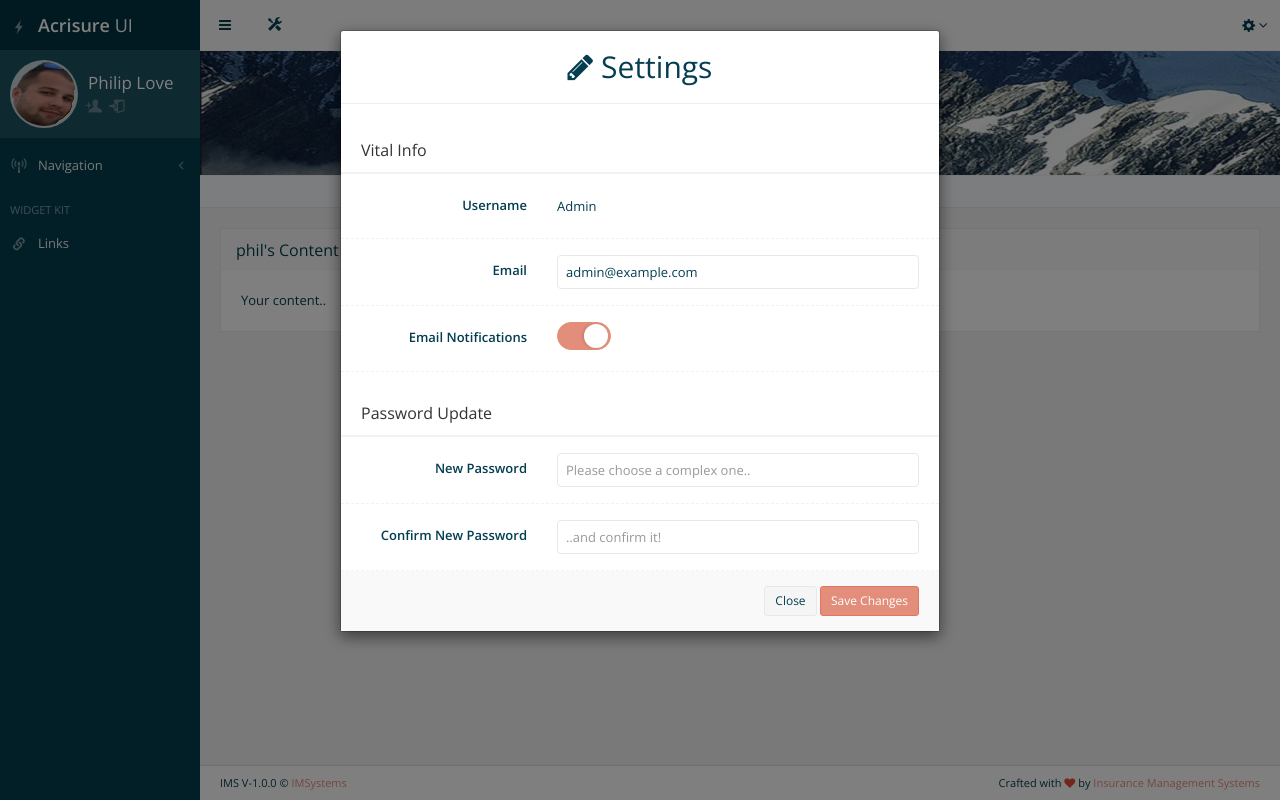
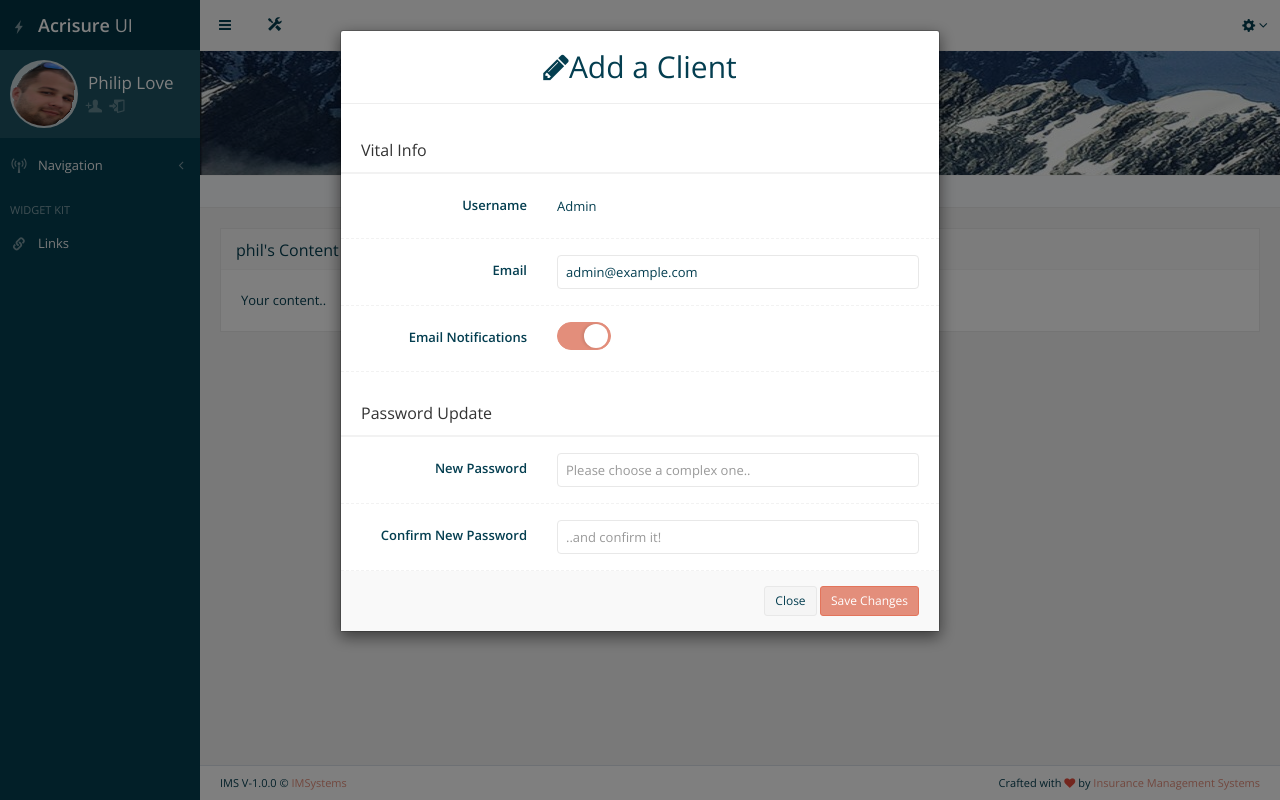
Before and after one commit to PLuv/finalproject, a Django app: page /dashboard in a window 1280 px wide, after a click that opens the changed part. Run offline with Django 3.2, Linux system fonts and the light colour scheme; a user stored in the database is signed in; style sheets or scripts are compiled from the project's sources; some libraries are stand-ins or nearby versions.

Commit message:
prepare to add django form info for client-add modal

```diff
--- a/acrisure/templates/acrisure/dashboard.html
+++ b/acrisure/templates/acrisure/dashboard.html
@@ -256,17 +256,17 @@
         <a href="#" id="to-top"><i class="fa fa-angle-double-up"></i></a>
 
         <!-- begin modals -->
-        <!-- User Settings, modal which opens from Settings link (found in top right user menu) and the Cog link (found in sidebar user info) -->
+        <!-- Add Client modal which opens from add client on sidebar and below main avatar -->
         <div id="client-add" class="modal fade" tabindex="-1" role="dialog" aria-hidden="true">
             <div class="modal-dialog">
                 <div class="modal-content">
-                    <!-- Modal Header -->
+                    <!-- Client Modal Header -->
                     <div class="modal-header text-center">
-                        <h2 class="modal-title"><i class="fa fa-pencil"></i> Settings</h2>
+                        <h2 class="modal-title"><i class="fa fa-pencil"></i>Add a Client</h2>
                     </div>
                     <!-- END Modal Header -->
 
-                    <!-- Modal Body -->
+                    <!-- Client Modal Body -->
                     <div class="modal-body">
                         <form action="index.html" method="post" enctype="multipart/form-data" class="form-horizontal form-bordered" onsubmit="return false;">
                             <fieldset>
```
